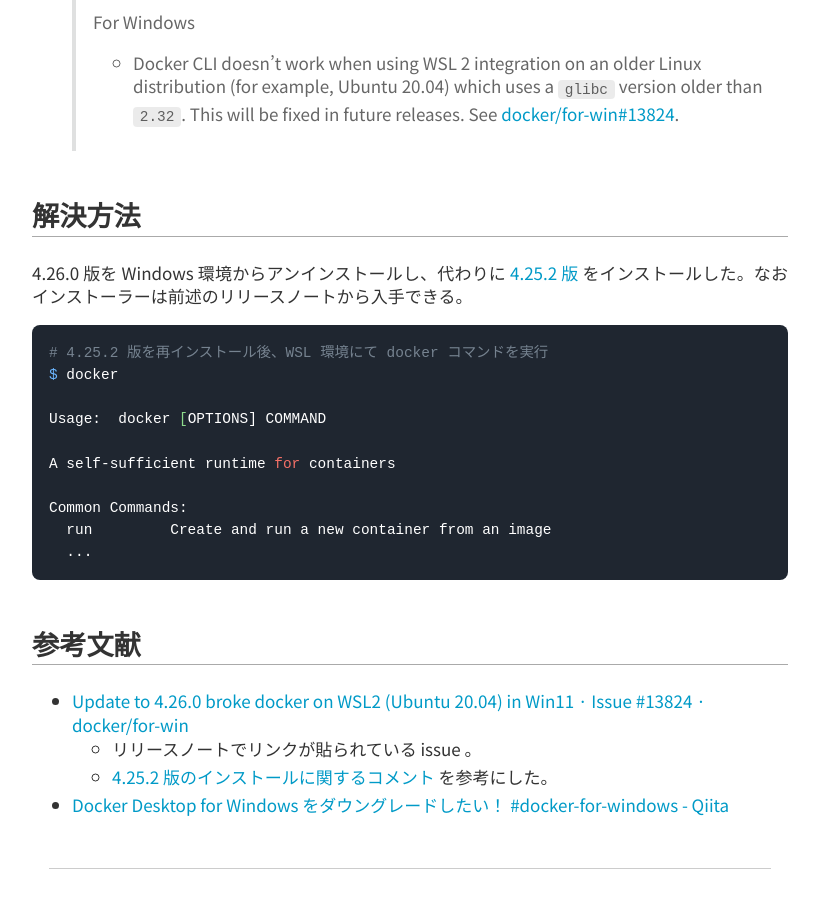
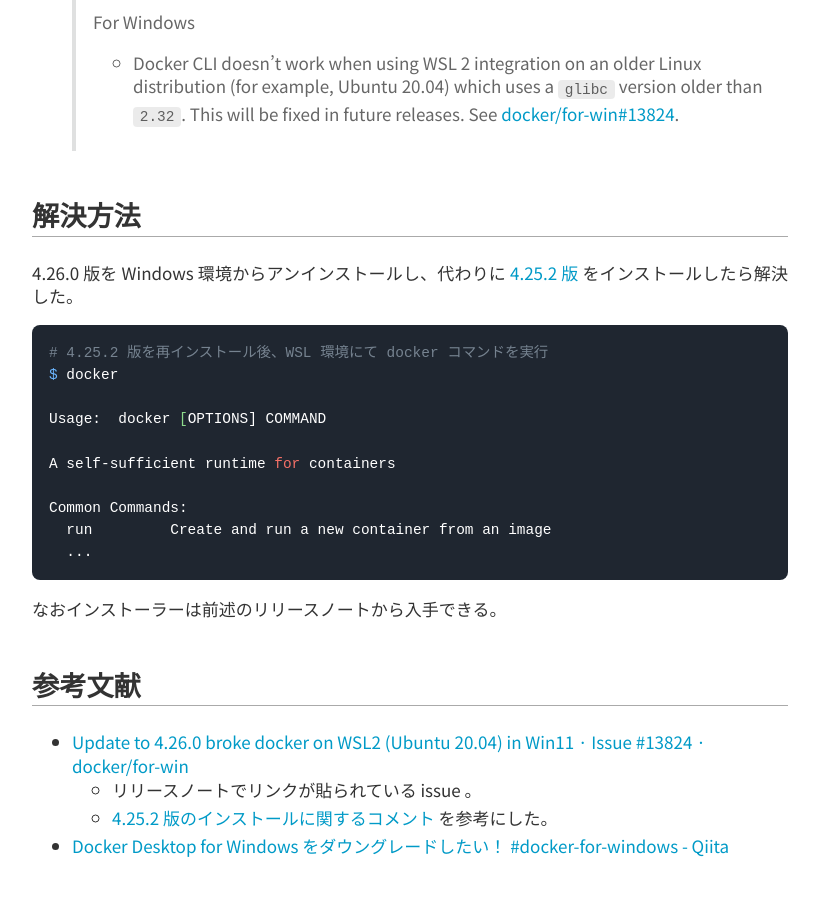
Before and after one commit to kenkenpa198/kems-clew.net, a Jekyll site: the page built from docs/_posts/2023-12-11-docker-desktop-4-26-0-issue.md, in a window 1280 px wide and 900 px high, scrolled down 1069 px. Shown: the whole window, without its empty margins (230-1049 px from the left). Built offline with Jekyll 4.4.1, drawn with Linux system fonts in a browser that asks for light colours; nearby versions of some CDN libraries; some of the changed lines change nothing that is shown.

Commit message:
[update]update note docker-desktop-4-26-0-issue

````diff
--- a/docs/_posts/2023-12-11-docker-desktop-4-26-0-issue.md
+++ b/docs/_posts/2023-12-11-docker-desktop-4-26-0-issue.md
@@ -40,7 +40,7 @@
 
 ## 解決方法
 
-4.26.0 版を Windows 環境からアンインストールし、代わりに [4.25.2 版](https://docs.docker.com/desktop/release-notes/#4252) をインストールした。なおインストーラーは前述のリリースノートから入手できる。
+4.26.0 版を Windows 環境からアンインストールし、代わりに [4.25.2 版](https://docs.docker.com/desktop/release-notes/#4252) をインストールしたら解決した。
 
 ```shell
 # 4.25.2 版を再インストール後、WSL 環境にて docker コマンドを実行
@@ -55,6 +55,8 @@
   ...
 ```
 
+なおインストーラーは前述のリリースノートから入手できる。
+
 ## 参考文献
 
 - [Update to 4.26.0 broke docker on WSL2 (Ubuntu 20.04) in Win11 · Issue #13824 · docker/for-win](https://github.com/docker/for-win/issues/13824)
````
